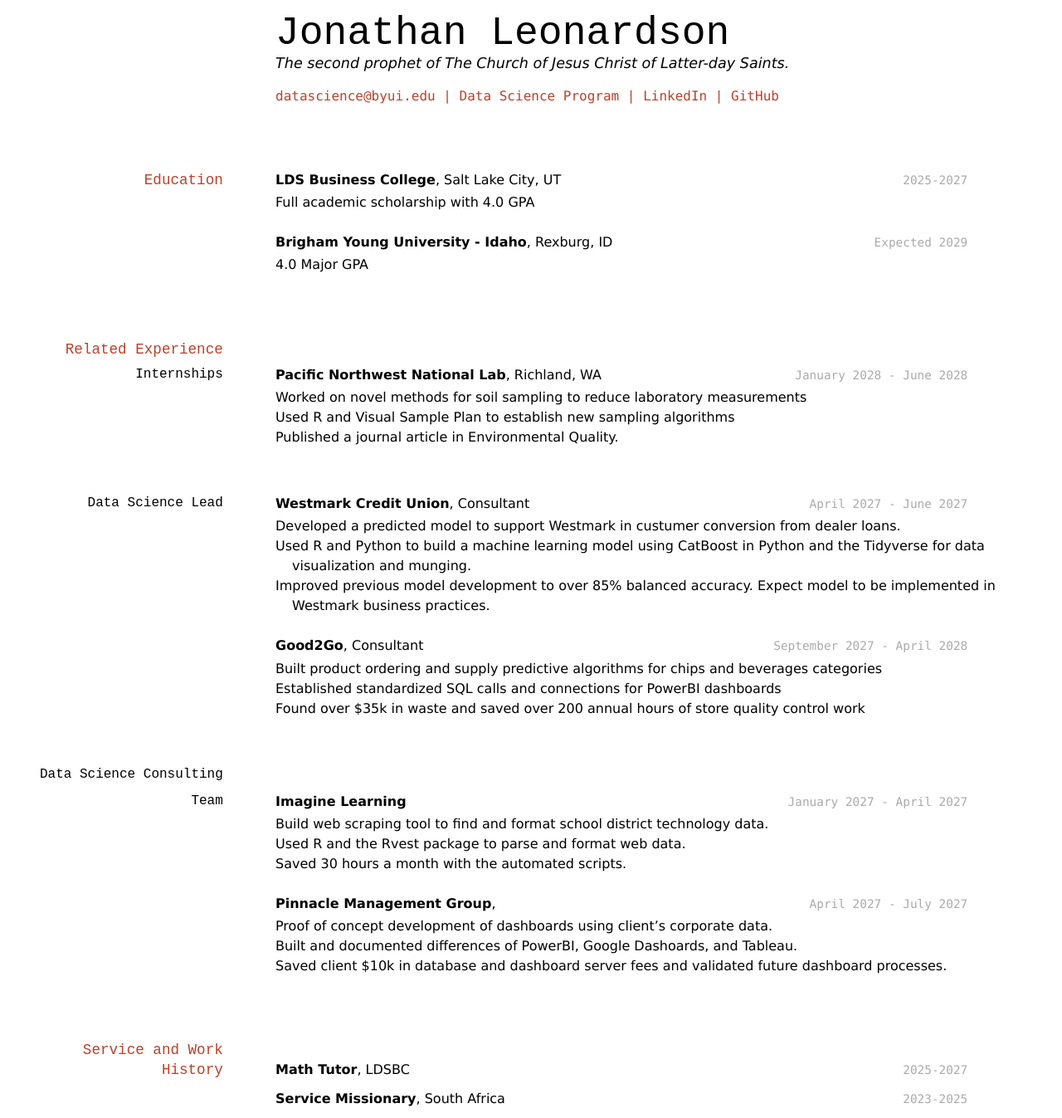
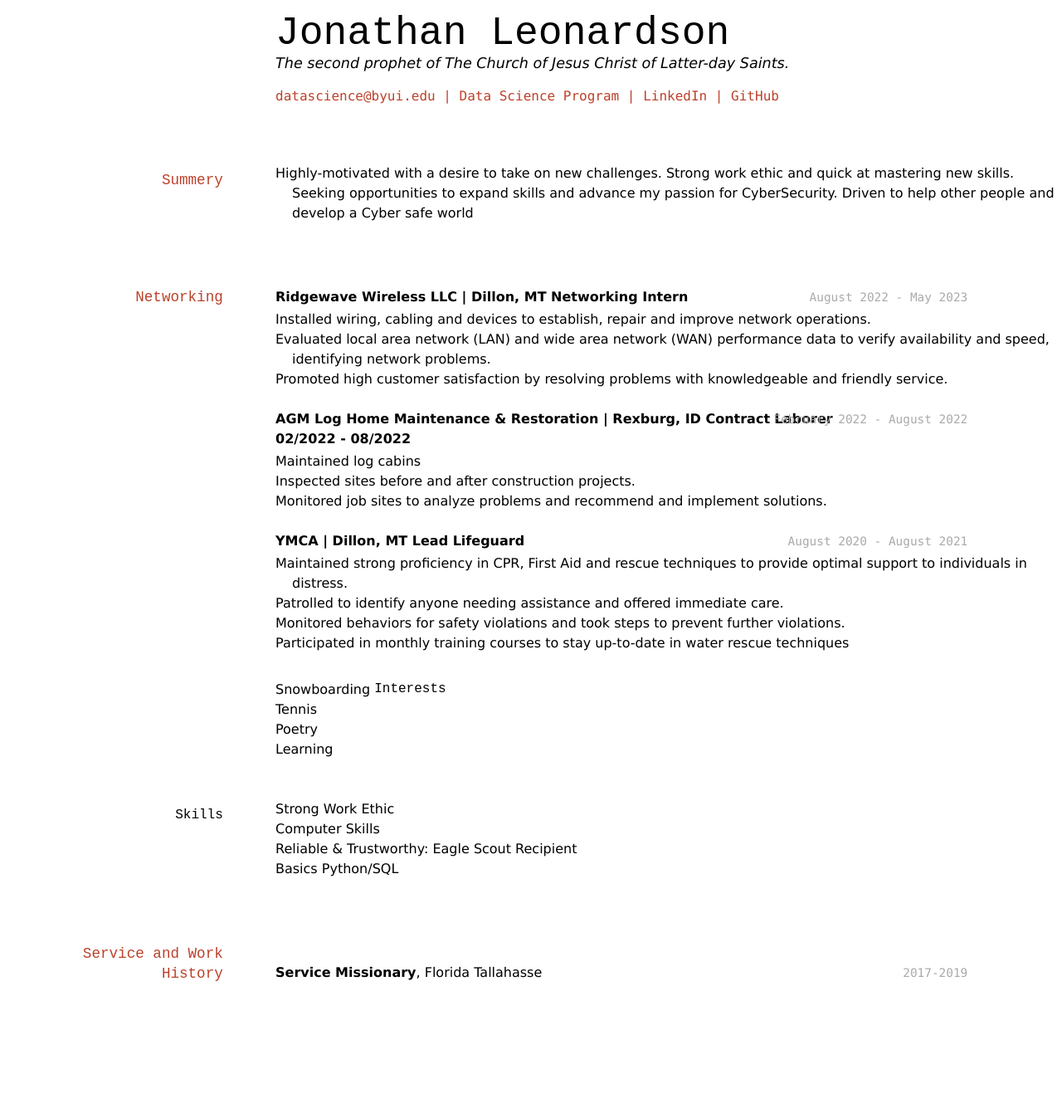
Before and after one commit to JonathanLeonardson/leonardson_resume, a Jekyll site: the page built from docs/index.md, in a window 1280 px wide. Shown: the whole page at 83% size. Built offline with Jekyll 4.4.1, drawn with Linux system fonts in a browser that asks for light colours; after the commit the page ends 1195 px from its top, so only the background shows below that.

Commit message:
fixed the resume

```diff
--- a/docs/index.md
+++ b/docs/index.md
@@ -14,71 +14,58 @@ The second prophet of The Church of Jesus Christ of Latter-day Saints.
 
 <!-- https://www.monique.tech/the-art-of-markdown -->
 
-## Education
+## Summery
 
-`2025-2027`
-__LDS Business College__, Salt Lake City, UT
+- Highly-motivated with a desire to take on new challenges. Strong work ethic and quick at mastering new skills. Seeking
+opportunities to expand skills and advance my passion for CyberSecurity. Driven to help other people and develop a Cyber safe
+world
 
-- Full academic scholarship with 4.0 GPA
+## Networking
+`August 2022 - May 2023`
+__Ridgewave Wireless LLC | Dillon, MT Networking Intern__
 
-`Expected 2029`
-__Brigham Young University - Idaho__, Rexburg, ID
+- Installed wiring, cabling and devices to establish, repair and improve network
+operations.
+- Evaluated local area network (LAN) and wide area network (WAN) performance
+data to verify availability and speed, identifying network problems.
+- Promoted high customer satisfaction by resolving problems with knowledgeable
+and friendly service.
 
-- 4.0 Major GPA
+`February 2022 - August 2022`
+__AGM Log Home Maintenance & Restoration | Rexburg, ID Contract Laborer 02/2022 - 08/2022__
 
+- Maintained log cabins
+- Inspected sites before and after construction projects.
+- Monitored job sites to analyze problems and recommend and implement
+solutions.
 
-## Related Experience
+`August 2020 - August 2021`
+__YMCA | Dillon, MT Lead Lifeguard__
+- Maintained strong proficiency in CPR, First Aid and rescue techniques to
+provide optimal support to individuals in distress.
+- Patrolled to identify anyone needing assistance and offered immediate care.
+- Monitored behaviors for safety violations and took steps to prevent further
+violations.
+- Participated in monthly training courses to stay up-to-date in water rescue
+techniques
+### Interests
 
-### Internships
+- Snowboarding
+- Tennis
+- Poetry
+- Learning
 
-`January 2028 - June 2028`
-__Pacific Northwest National Lab__, Richland, WA
+### Skills
 
-- Worked on novel methods for soil sampling to reduce laboratory measurements
-- Used R and Visual Sample Plan to establish new sampling algorithms
-- Published a journal article in Environmental Quality.
-
-### Data Science Lead
-
-`April 2027 - June 2027`
-__Westmark Credit Union__, Consultant
-
-- Developed a predicted model to support Westmark in custumer conversion from dealer loans.
-- Used R and Python to build a machine learning model using CatBoost in Python and the Tidyverse for data visualization and munging.
-- Improved previous model development to over 85% balanced accuracy. Expect model to be implemented in Westmark business practices.
-
-`September 2027 - April 2028`
-__Good2Go__, Consultant
-
-- Built product ordering and supply predictive algorithms for chips and beverages categories
-- Established standardized SQL calls and connections for PowerBI dashboards
-- Found over $35k in waste and saved over 200 annual hours of store quality control work
-
-### Data Science Consulting Team
-
-`January 2027 - April 2027`
-__Imagine Learning__
-
-- Build web scraping tool to find and format school district technology data.
-- Used R and the Rvest package to parse and format web data.
-- Saved 30 hours a month with the automated scripts.
-
-`April 2027 - July 2027`
-__Pinnacle Management Group__,
-
-- Proof of concept development of dashboards using client's corporate data.
-- Built and documented differences of PowerBI, Google Dashoards, and Tableau.
-- Saved client $10k in database and dashboard server fees and validated future dashboard processes.
-
+- Strong Work Ethic
+- Computer Skills
+- Reliable & Trustworthy: Eagle Scout Recipient
+- Basics Python/SQL
 
 ## Service and Work History
 
-`2025-2027`
-__Math Tutor__, LDSBC
-
-
-`2023-2025`
-__Service Missionary__, South Africa
+`2017-2019`
+__Service Missionary__, Florida Tallahasse
 
 
 
```
